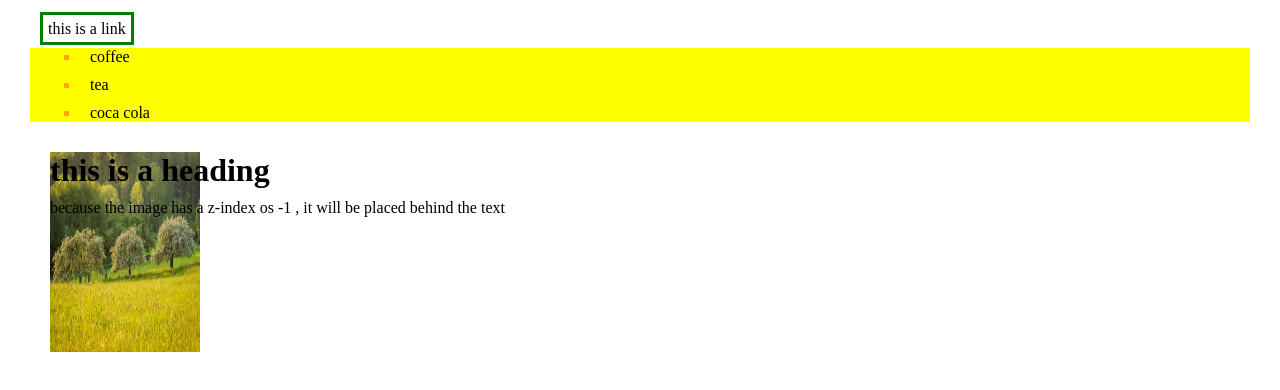
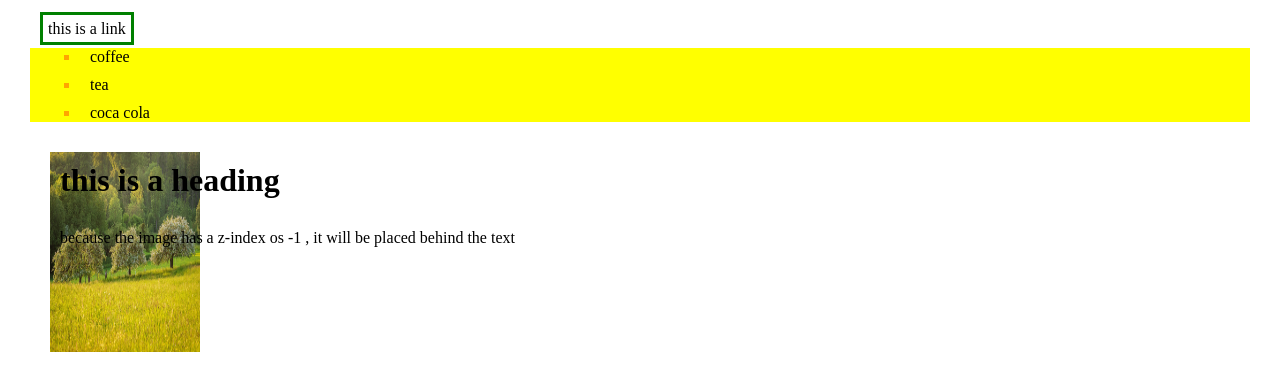
Before and after one commit to farahalshalalfeh/hw_css3-github.io, a plain HTML site: page index.html in a window 1280 px wide. Drawn offline with Linux system fonts and the light colour scheme.

Commit message:
Add files via upload

```diff
--- a/index.html
+++ b/index.html
@@ -46,6 +46,9 @@
         .image{
             padding: 10px;
         }
+        .image p,h1{
+            padding: 10px;
+        }
     </style>
 </head>
 <body>
```
